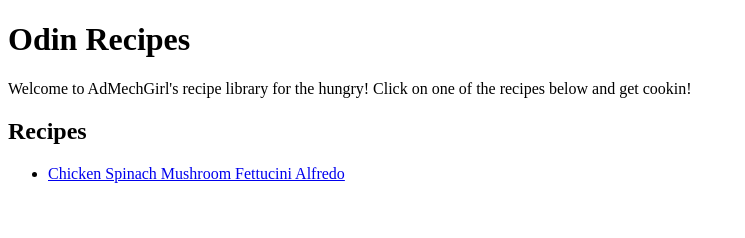
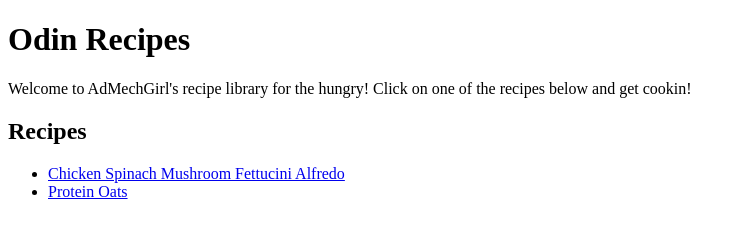
Before and after one commit to AdMechGirl/odin-recipes, a plain HTML site: page index.html in a window 1280 px wide. Shown: the whole page, without its empty margins (0-745 px from the left). Drawn offline with Linux system fonts and the light colour scheme.

Commit message:
added hyperlink for oats.html

```diff
--- a/index.html
+++ b/index.html
@@ -14,6 +14,7 @@
     <ul>
 
     <li><a href="recipes/alfredo.html">Chicken Spinach Mushroom Fettucini Alfredo</a> </li>
+    <li><a href="recipes/oats.html">Protein Oats</a></li>
 
     </ul>
     <!--list of hyperlinks for each recipe's web page-->
```
